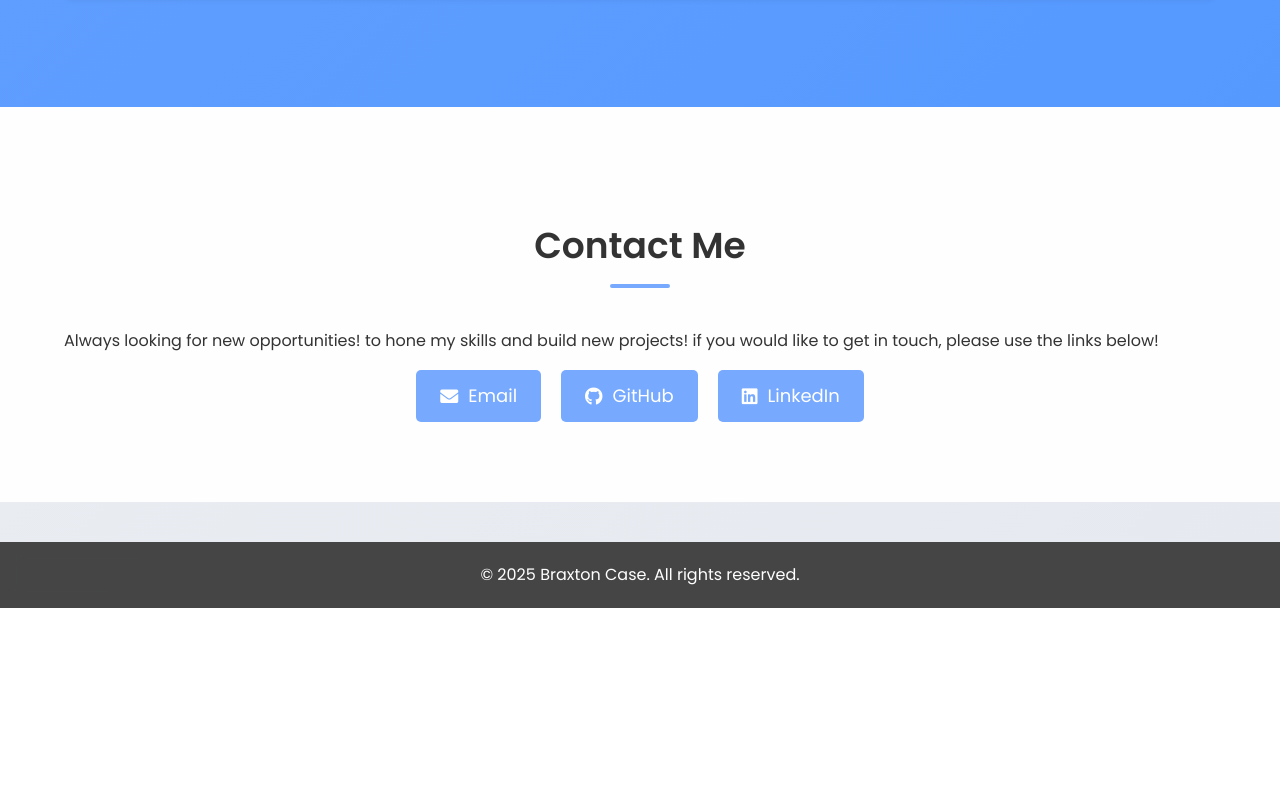
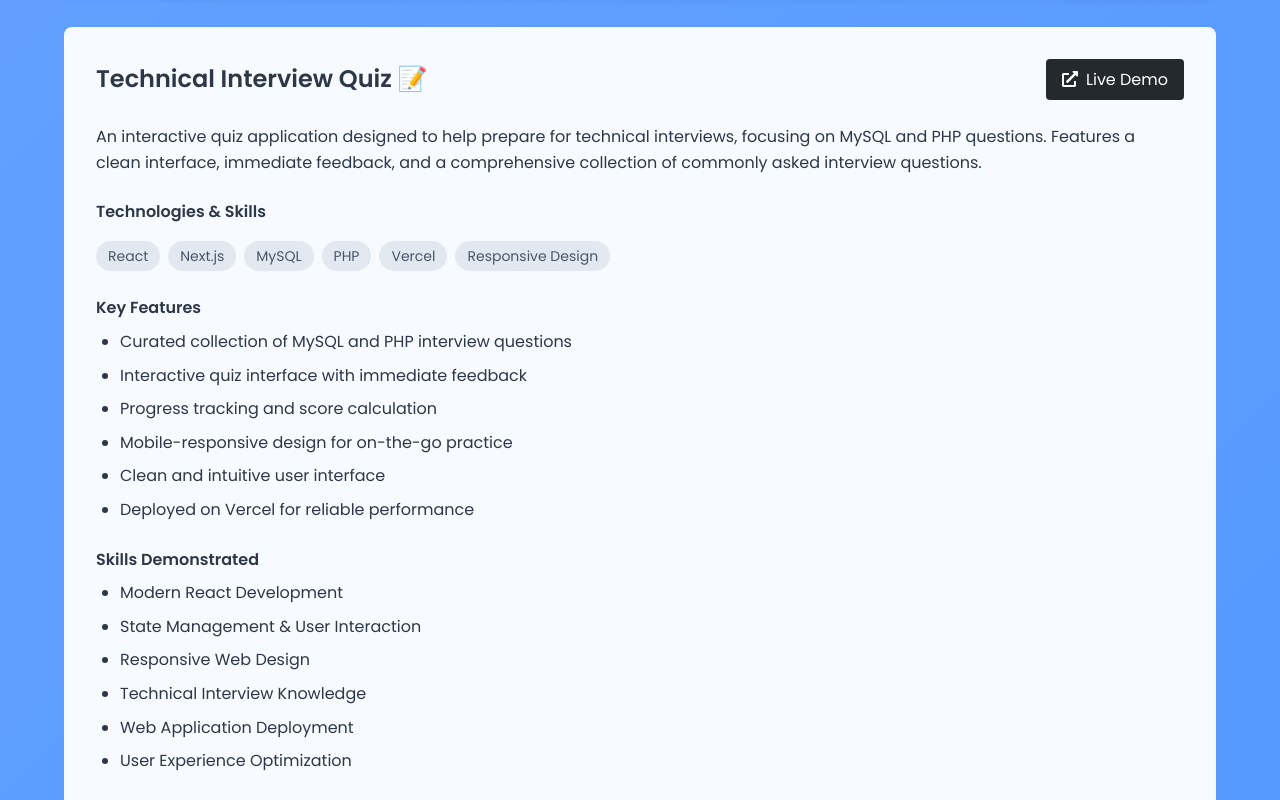
Before and after one commit to BRXcodes/brx-portfolio, a plain HTML site: page index.html in a window 1280 px wide. Shown: the part 5480-6280 px from the top of the page. Before the commit the page ends 6088 px from the top, so only its background shows below. Drawn offline with Linux system fonts and the light colour scheme.

Commit message:
Add Technical Interview Quiz project with live demo link

```diff
--- a/index.html
+++ b/index.html
@@ -305,6 +305,58 @@
               </ul>
           </div>
       </div>
+
+      <!-- Interview Quiz Project Section -->
+      <div class="project-card">
+          <div class="project-header">
+              <h3>Technical Interview Quiz 📝</h3>
+              <div class="project-links">
+                  <a href="https://brxquiz.vercel.app/" target="_blank" class="github-link">
+                      <i class="fas fa-external-link-alt"></i> Live Demo
+                  </a>
+              </div>
+          </div>
+
+          <div class="project-description">
+              <p>An interactive quiz application designed to help prepare for technical interviews, focusing on MySQL and PHP questions. Features a clean interface, immediate feedback, and a comprehensive collection of commonly asked interview questions.</p>
+          </div>
+
+          <div class="tech-stack">
+              <h4>Technologies & Skills</h4>
+              <div class="tech-tags">
+                  <span class="tech-tag">React</span>
+                  <span class="tech-tag">Next.js</span>
+                  <span class="tech-tag">MySQL</span>
+                  <span class="tech-tag">PHP</span>
+                  <span class="tech-tag">Vercel</span>
+                  <span class="tech-tag">Responsive Design</span>
+              </div>
+          </div>
+
+          <div class="key-features">
+              <h4>Key Features</h4>
+              <ul>
+                  <li>Curated collection of MySQL and PHP interview questions</li>
+                  <li>Interactive quiz interface with immediate feedback</li>
+                  <li>Progress tracking and score calculation</li>
+                  <li>Mobile-responsive design for on-the-go practice</li>
+                  <li>Clean and intuitive user interface</li>
+                  <li>Deployed on Vercel for reliable performance</li>
+              </ul>
+          </div>
+
+          <div class="skills-demonstrated">
+              <h4>Skills Demonstrated</h4>
+              <ul>
+                  <li>Modern React Development</li>
+                  <li>State Management & User Interaction</li>
+                  <li>Responsive Web Design</li>
+                  <li>Technical Interview Knowledge</li>
+                  <li>Web Application Deployment</li>
+                  <li>User Experience Optimization</li>
+              </ul>
+          </div>
+      </div>
     </div>
   </section>
 
```
